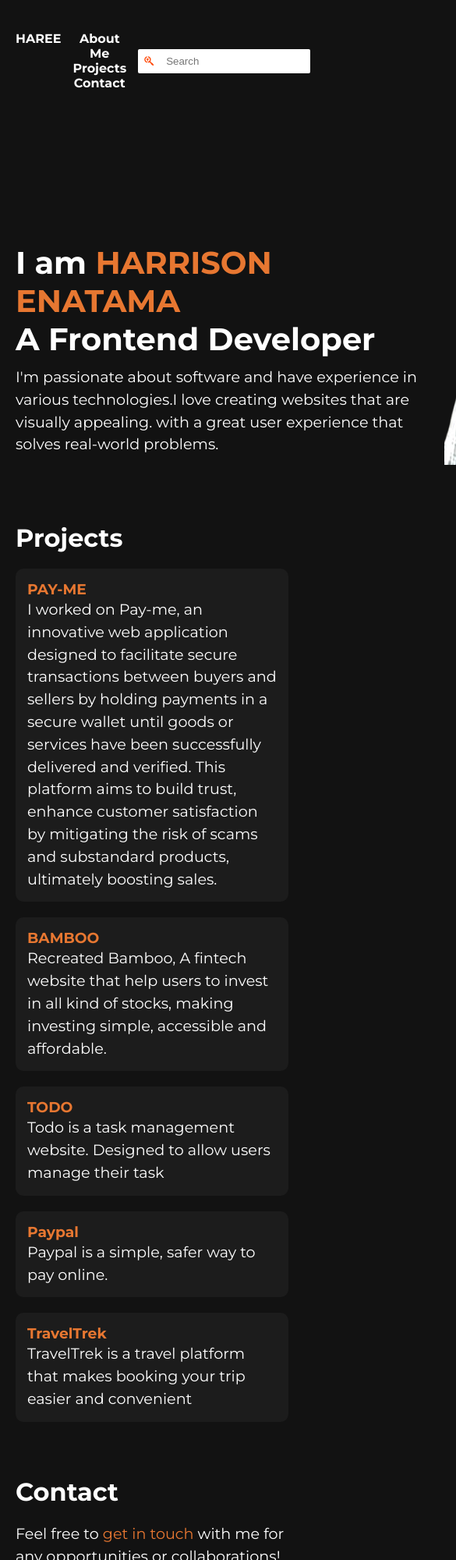
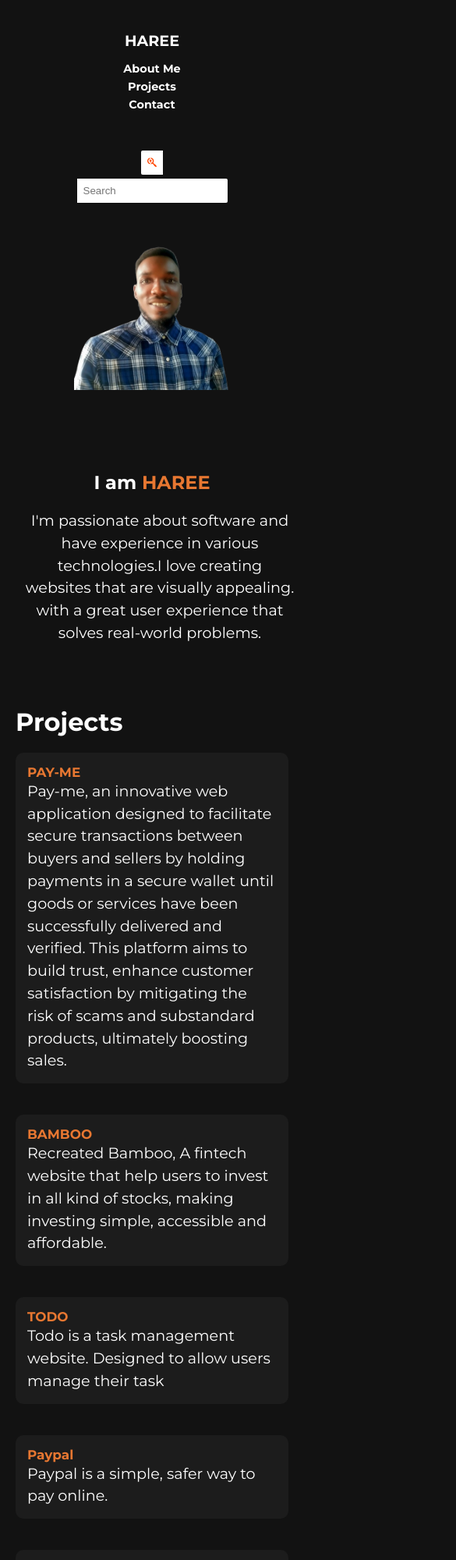
Before and after one commit to Alicode2/Portfolio, a plain HTML site: page index.html in a window 390 px wide. Shown: the top 2000 px of the page at 78% size, 585 px wide, since content can reach past the window. Drawn offline with Linux system fonts and the light colour scheme.

Commit message:
updated the html and css file

```diff
--- a/index.html
+++ b/index.html
@@ -41,9 +41,7 @@
 
       <section id="about">
         <div class="about-me">
-          <h1>
-            I am <span>Harrison Enatama </span> <br />A Frontend Developer
-          </h1>
+          <h1>I am <span>HAREE </span> <br /></h1>
           <p>
             I'm passionate about software and have experience in various
             technologies.I love creating websites that are visually appealing.
@@ -57,6 +55,7 @@
 
       <section id="projects">
         <h2>Projects</h2>
+        <div class="project-div">
           <div class="project">
             <h3>
               <a href="https://alicode2.github.io/Pay-Me/" target="_blank"
@@ -64,12 +63,12 @@
               >
             </h3>
             <p>
-            I worked on Pay-me, an innovative web application designed to
-            facilitate secure transactions between buyers and sellers by holding
-            payments in a secure wallet until goods or services have been
-            successfully delivered and verified. This platform aims to build
-            trust, enhance customer satisfaction by mitigating the risk of scams
-            and substandard products, ultimately boosting sales.
+              Pay-me, an innovative web application designed to facilitate
+              secure transactions between buyers and sellers by holding payments
+              in a secure wallet until goods or services have been successfully
+              delivered and verified. This platform aims to build trust, enhance
+              customer satisfaction by mitigating the risk of scams and
+              substandard products, ultimately boosting sales.
             </p>
           </div>
           <div class="project">
@@ -81,28 +80,58 @@
               >
             </h3>
             <p>
-            Recreated Bamboo, A fintech website that help users to invest in all
-            kind of stocks, making investing simple, accessible and affordable.
+              Recreated Bamboo, A fintech website that help users to invest in
+              all kind of stocks, making investing simple, accessible and
+              affordable.
             </p>
           </div>
           <div class="project">
-          <h3><a href="https://alicode2.github.io/todo-Project/todo" target="_blank">TODO</a></h3>
+            <h3>
+              <a
+                href="https://alicode2.github.io/todo-Project/todo"
+                target="_blank"
+                >TODO</a
+              >
+            </h3>
             <p>
               Todo is a task management website. Designed to allow users manage
               their task
             </p>
           </div>
           <div class="project">
-          <h3><a href="https://alicode2.github.io/paypal/paypal" target="_blank">Paypal</a></h3>
+            <h3>
+              <a href="https://alicode2.github.io/paypal/paypal" target="_blank"
+                >Paypal</a
+              >
+            </h3>
+            <p>Paypal is a simple, safer way to pay online.</p>
+          </div>
+          <div class="project">
+            <h3>
+              <a
+                href="https://alicode2.github.io/travels/travel"
+                target="_blank"
+                >TravelTrek</a
+              >
+            </h3>
             <p>
-            Paypal is a simple, safer way to pay online.
+              TravelTrek is a travel platform that makes booking your trip
+              easier and convenient
             </p>
           </div>
           <div class="project">
-          <h3><a href="https://alicode2.github.io/travels/travel" target="_blank">TravelTrek</a></h3>
+            <h3>
+              <a
+                href="https://alicode2.github.io/Color-pallete/"
+                target="_blank"
+                >Color-pallete</a
+              >
+            </h3>
             <p>
-            TravelTrek is a travel platform that makes booking your trip easier and convenient
+              Color-pallete is a game for kids to help them learn how to
+              identify colours with its name
             </p>
+          </div>
         </div>
       </section>
 
@@ -116,10 +145,16 @@
       </section>
 
       <footer>
-        <i class="fa-brands fa-x-twitter"></i>
-        <i class="fa-brands fa-youtube"></i>
-        <i class="fa-brands fa-linkedin"></i>
-        <i class="fa-brands fa-github"></i>
+        <a href="https://twitter.com/__alico"
+          ><i class="fa-brands fa-x-twitter"></i
+        ></a>
+        <a href="http://www.youtube.com/@Alicode-jp5vc"
+          ><i class="fa-brands fa-youtube"></i
+        ></a>
+        <a href=""><i class="fa-brands fa-linkedin"></i></a>
+        <a href="https://github.com/Alicode2"
+          ><i class="fa-brands fa-github"></i
+        ></a>
       </footer>
     </div>
 
--- a/port.css
+++ b/port.css
@@ -1,4 +1,3 @@
-/* Global styles */
 * {
   margin: 0;
   padding: 0;
@@ -119,7 +118,11 @@ h2 {
   font-size: 2rem;
   margin-bottom: 20px;
 }
-
+.project-div {
+  display: grid;
+  grid-template-columns: 1fr 1fr;
+  column-gap: 10px;
+}
 .project {
   background-color: #1c1c1c;
   padding: 15px;
@@ -161,3 +164,105 @@ footer i {
   margin-left: 8px;
   cursor: pointer;
 }
+
+/* Tablet and Mobile Responsiveness */
+@media (max-width: 1024px) {
+  .container {
+    max-width: 90%;
+  }
+
+  #about {
+    flex-direction: column-reverse;
+    align-items: center;
+    text-align: center;
+  }
+
+  #about p {
+    width: 100%;
+    padding: 10px;
+  }
+
+  .profile-image img {
+    width: 300px;
+  }
+
+  .project-div {
+    grid-template-columns: 1fr;
+  }
+
+  nav ul li {
+    margin: 0 10px;
+  }
+}
+
+@media (max-width: 768px) {
+  header {
+    flex-direction: column;
+  }
+
+  nav ul {
+    text-align: center;
+  }
+
+  nav ul li {
+    display: block;
+    margin: 10px 0;
+  }
+
+  form {
+    margin-top: 10px;
+  }
+
+  #about h1 {
+    font-size: 2rem;
+  }
+
+  .profile-image img {
+    width: 250px;
+  }
+
+  .project-div {
+    grid-template-columns: 1fr;
+    gap: 20px;
+  }
+}
+
+@media (max-width: 480px) {
+  body {
+    font-size: 0.9rem;
+  }
+
+  header {
+    flex-direction: column;
+    align-items: center;
+  }
+
+  .logo {
+    font-size: 1.2rem;
+  }
+
+  nav ul li {
+    margin: 5px 0;
+  }
+
+  form {
+    flex-direction: column;
+  }
+
+  form input {
+    margin-top: 5px;
+  }
+
+  #about h1 {
+    font-size: 1.5rem;
+  }
+
+  .profile-image img {
+    width: 200px;
+  }
+
+  footer {
+    flex-direction: column;
+    text-align: center;
+  }
+}
--- a/port.js
+++ b/port.js
@@ -1,10 +1,36 @@
 document.addEventListener("DOMContentLoaded", function () {
-  const projectLinks = document.querySelectorAll(".view-project");
+  const logo = document.querySelector(".logo");
+  const hareeAbout = document.querySelector("#about h1 span");
 
-  projectLinks.forEach((link) => {
-    link.addEventListener("click", function (e) {
-      e.preventDefault();
-      alert("Project details will be available soon!");
-    });
+  // Functionality for HAREE (logo)
+  logo.addEventListener("mouseenter", function () {
+    logo.style.color = "rgb(231, 119, 49)";
   });
+
+  logo.addEventListener("mouseleave", function () {
+    logo.style.color = "";
+  });
+
+  logo.addEventListener("click", function () {
+    alert("Welcome to Harrison Enatama's Portfolio!");
+  });
+
+  // Functionality for HAREE in the About section
+  hareeAbout.addEventListener("mouseenter", function () {
+    hareeAbout.style.color = "rgb(231, 119, 49)";
+  });
+
+  hareeAbout.addEventListener("mouseleave", function () {
+    hareeAbout.style.color = "";
+  });
+
+  function toggleHareeText() {
+    hareeAbout.textContent = "a Frontend Developer!";
+    setTimeout(function () {
+      hareeAbout.textContent = "HAREE"; // Revert back after 2 seconds
+    }, 2000); // 2 seconds delay to show "a frontend Developer!"
+  }
+
+  // Run the toggle function every 3 seconds
+  setInterval(toggleHareeText, 3000);
 });
```
Lines whose indentation alone changed are shown as unchanged.
